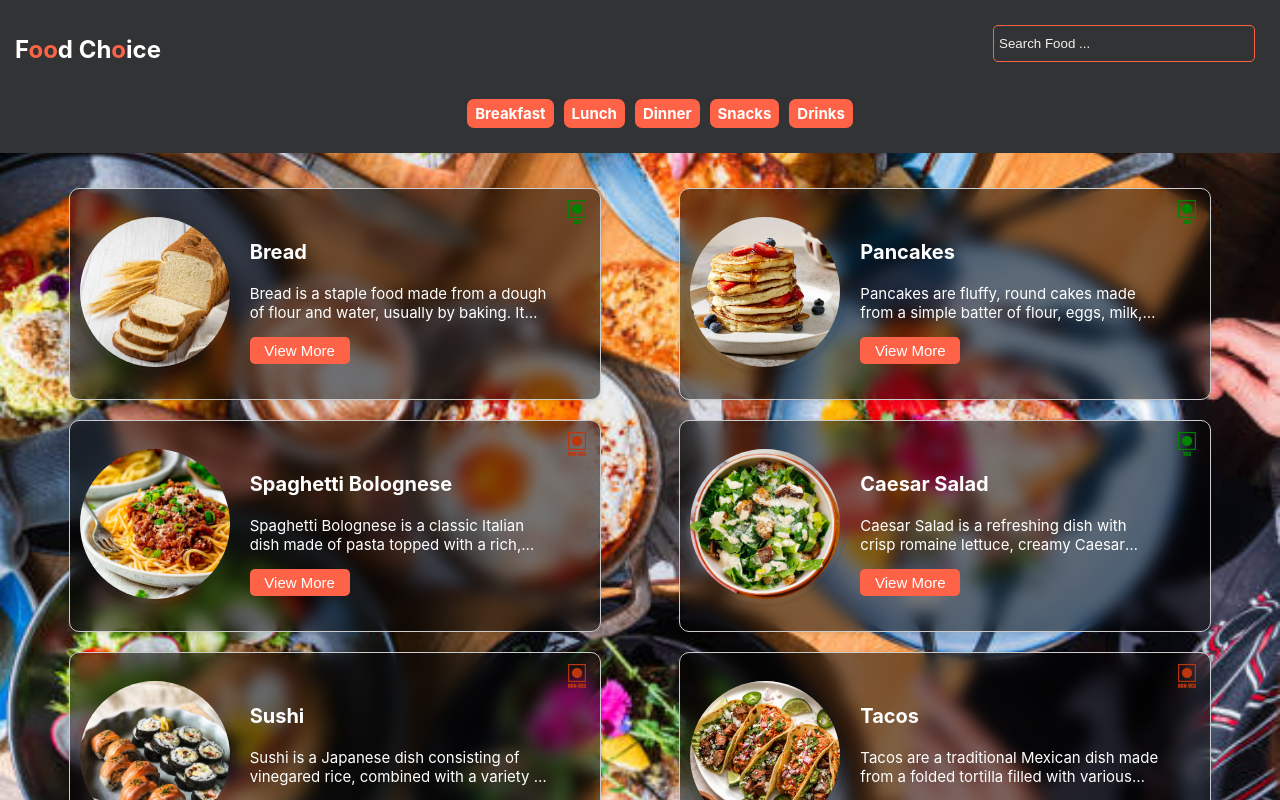
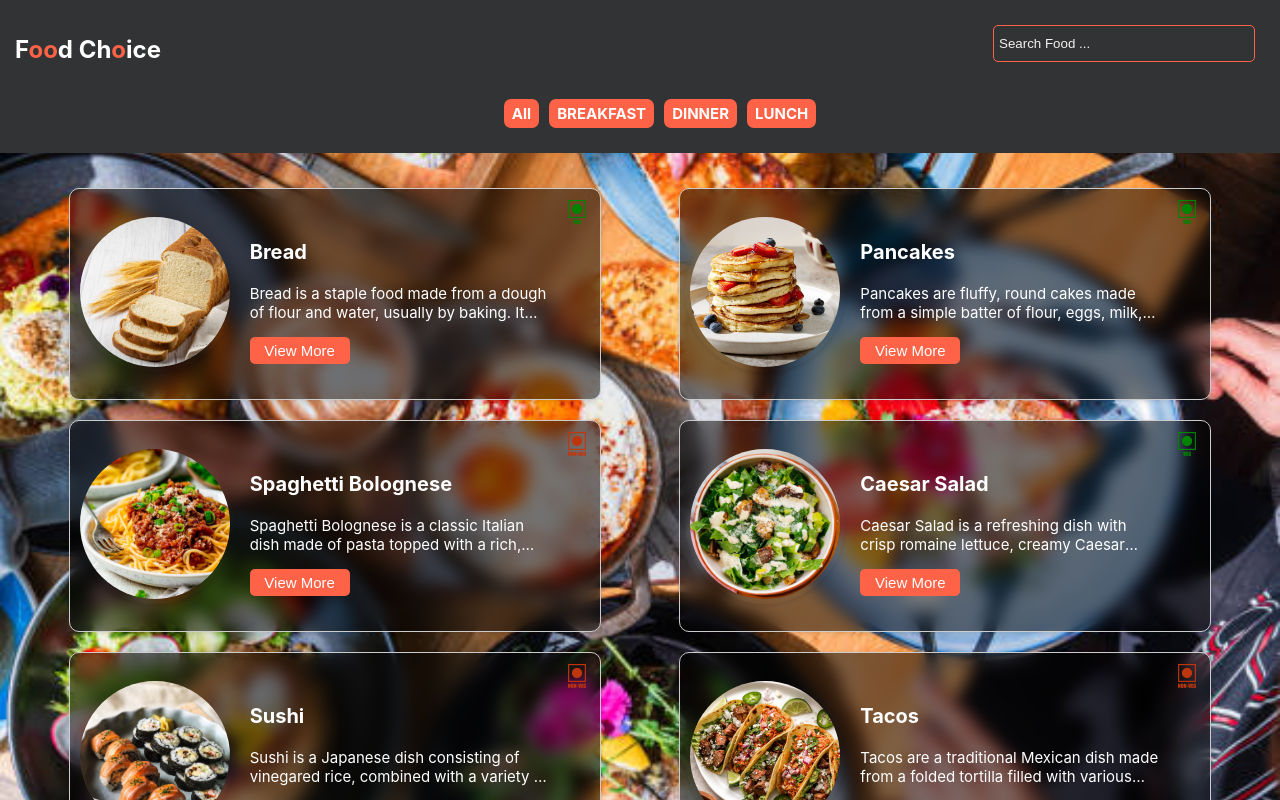
Before and after one commit to aspoorna24/food-web, a React (Create React App) app: page / in a window 1280 px wide. Shown: the top 800 px of the page. Built offline with nearby package versions, Linux system fonts and the light colour scheme.

Commit message:
Category Function

```diff
--- a/src/App.js
+++ b/src/App.js
@@ -6,11 +6,15 @@ import { useState } from 'react';
 function App() {
   const [query,setQuery]=useState('')
   const seach_food = query;
+  const items = [...new Set(Foods.map((data) => data.category.toUpperCase()))];
+  const [category,setCategory]=useState('all')
+
+
 
   return (
     <div className="App">
-     <Navbar query={query} setQuery={setQuery} />
-     <FoodCard Foods={Foods} seach_food={seach_food}/>
+     <Navbar  setQuery={setQuery}  items={items} setCategory={setCategory} />
+     <FoodCard Foods={Foods} seach_food={seach_food} category={category}/>
     </div>
   );
 }
--- a/src/components/Home/FoodCard.js
+++ b/src/components/Home/FoodCard.js
@@ -2,14 +2,14 @@ import React from 'react'
 import './foodcard.css'
 
 
-const FoodCard = ({Foods,seach_food}) => {
+const FoodCard = ({Foods,seach_food,category}) => {
 
   return (
     <>
       <div className="food">
 
           {
-            Foods.filter(data=>data.title.toLowerCase().includes(seach_food.toLowerCase())).map((data) => {
+            Foods.filter(data=> category.toLowerCase() === "all" || data.category.toUpperCase() === category.toUpperCase() && data.title.toLowerCase().includes(seach_food.toLowerCase())).map((data) => {
               return (
                 <>
                  <div key={data.id} className='card'>
@@ -29,7 +29,8 @@ const FoodCard = ({Foods,seach_food}) => {
                 </>
               )
             })
-          }
+
+        }
 
       </div>
     </>
--- a/src/components/Navbar/Navbar.js
+++ b/src/components/Navbar/Navbar.js
@@ -1,7 +1,7 @@
 import React from 'react'
 import './navbar.css'
 
-const Navbar = ({query,setQuery}) => {
+const Navbar = ({setQuery,items,setCategory}) => {
 
 
 
@@ -21,11 +21,12 @@ const Navbar = ({query,setQuery}) => {
        </div>
        </div>
         <ul>
-           <li>Breakfast</li>
-           <li>Lunch</li>
-           <li>Dinner</li>
-           <li>Snacks</li>
-           <li>Drinks</li>
+
+         <li key="all" onClick={() => setCategory("all")}>All</li>
+         {
+            items.map((item)=><li key={item} onClick={() => setCategory(item)}>{item}</li>)
+         }
+
         </ul>
 
      </nav>
```
